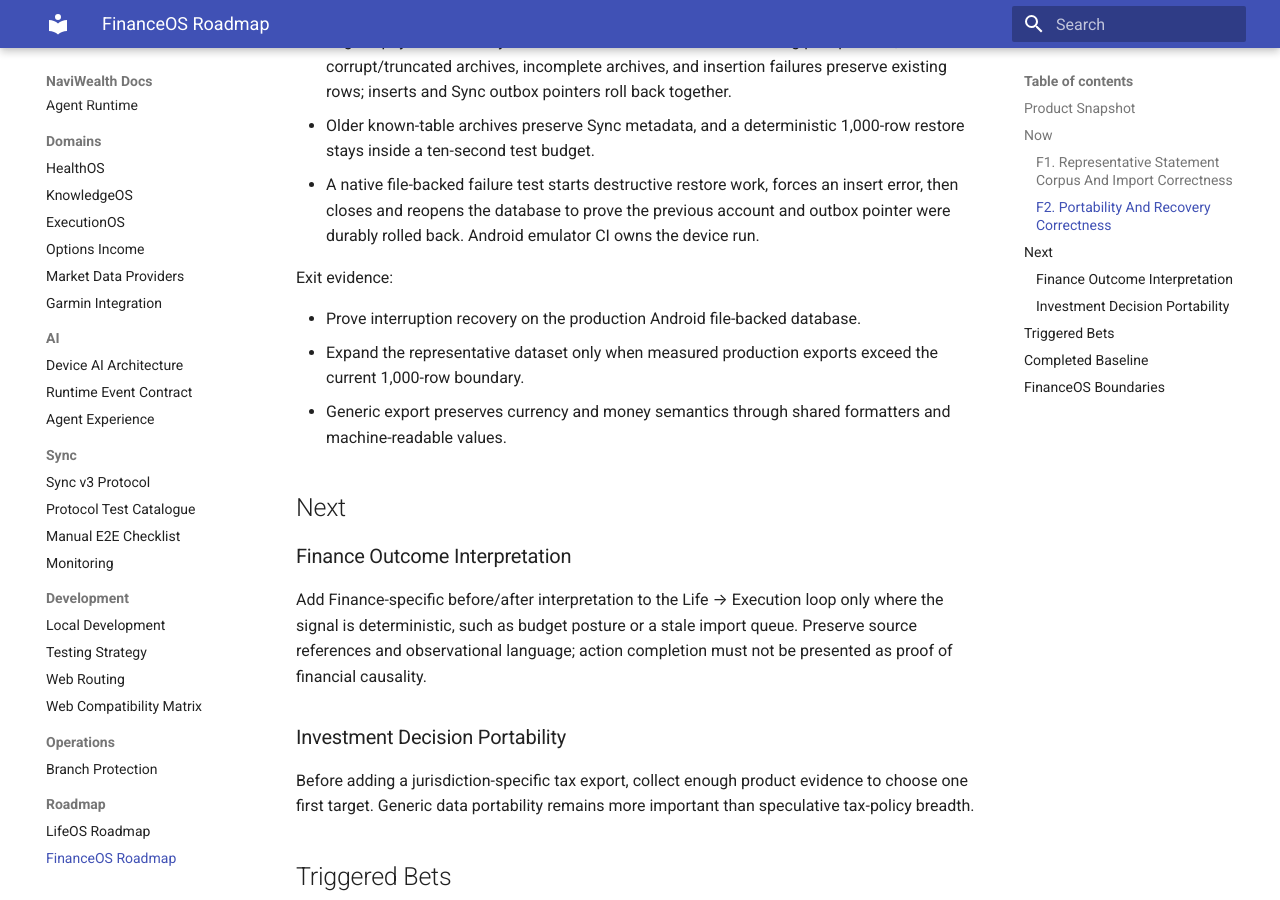
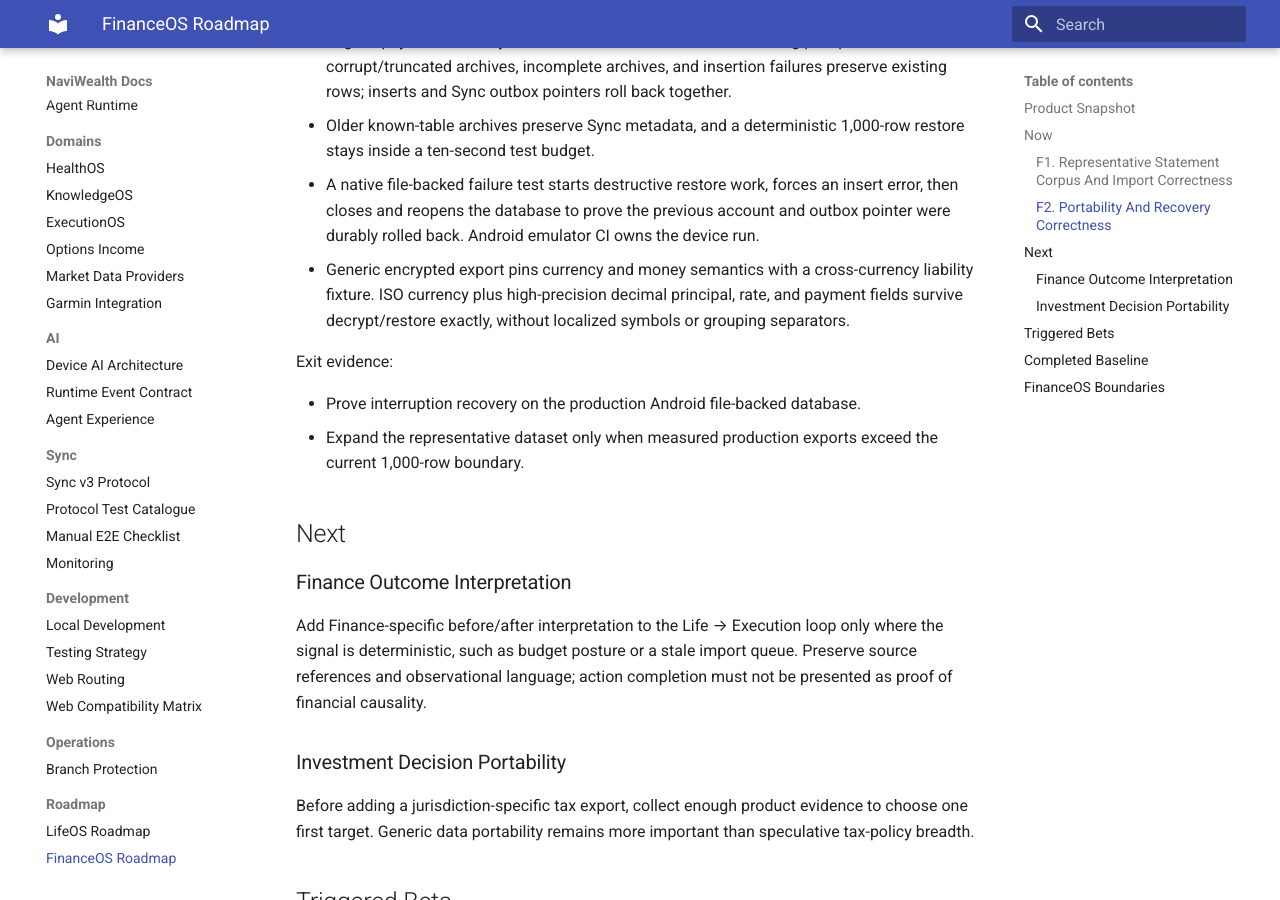
Before and after one commit to zsh-a/NaviWealth, an MkDocs documentation site: the page built from docs/roadmap/roadmap-finance.md, in a window 1280 px wide and 900 px high, scrolled down 1715 px. Built offline with MkDocs 1.6.1 and Material for MkDocs 9.7.7, drawn with Linux system fonts in a browser that asks for light colours.

Commit message:
test(backup): pin portable money semantics

```diff
--- a/docs/roadmap/roadmap-finance.md
+++ b/docs/roadmap/roadmap-finance.md
@@ -76,14 +76,16 @@
   insert error, then closes and reopens the database to prove the previous
   account and outbox pointer were durably rolled back. Android emulator CI
   owns the device run.
+- Generic encrypted export pins currency and money semantics with a
+  cross-currency liability fixture. ISO currency plus high-precision decimal
+  principal, rate, and payment fields survive decrypt/restore exactly, without
+  localized symbols or grouping separators.
 
 Exit evidence:
 
 - Prove interruption recovery on the production Android file-backed database.
 - Expand the representative dataset only when measured production exports
   exceed the current 1,000-row boundary.
-- Generic export preserves currency and money semantics through shared
-  formatters and machine-readable values.
 
 ## Next
 
```
Also changed, not shown: docs/development/testing-strategy.md (+5 -0 lines), docs/roadmap/roadmap-lifeos.md (+3 -2 lines), 1 other file.
